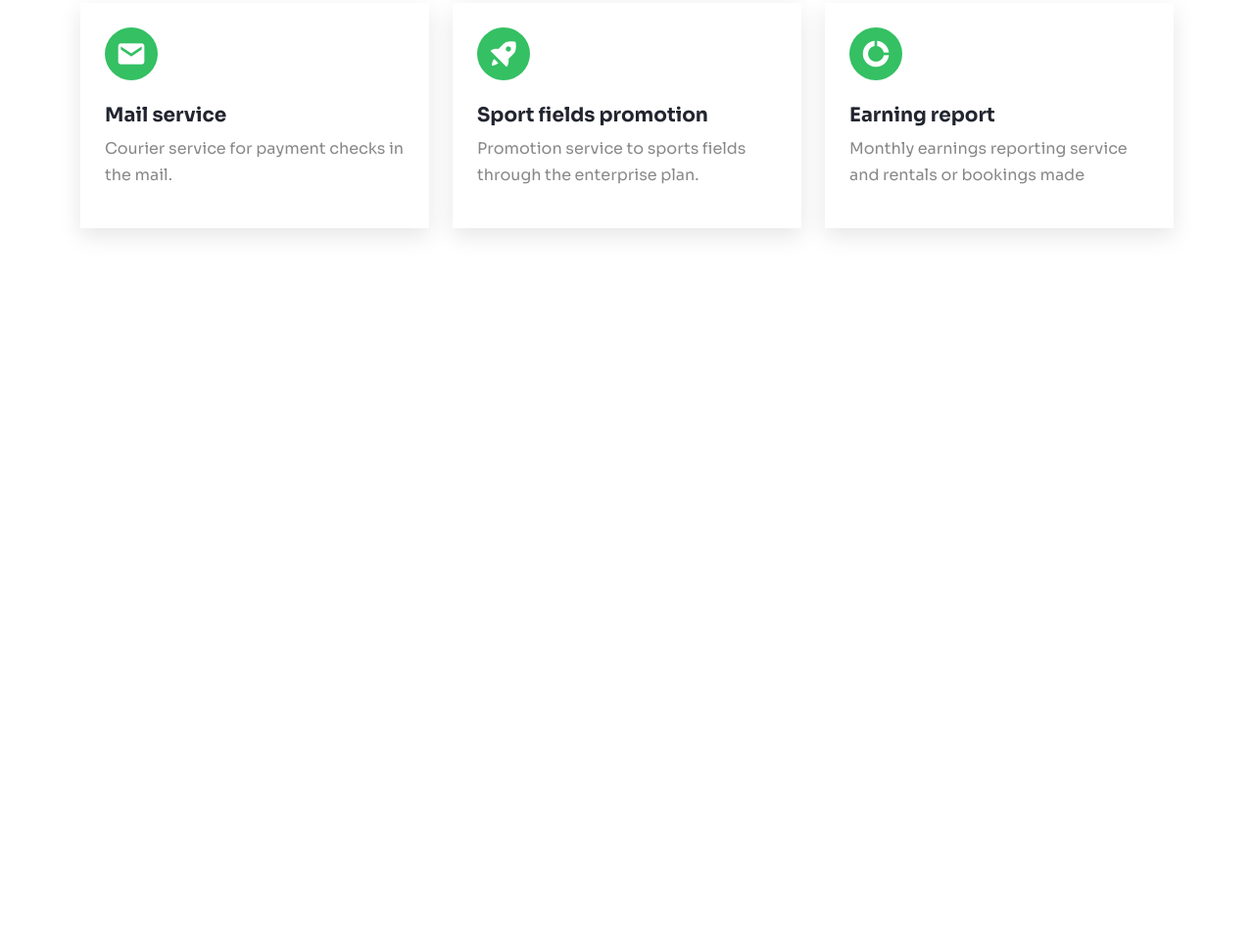
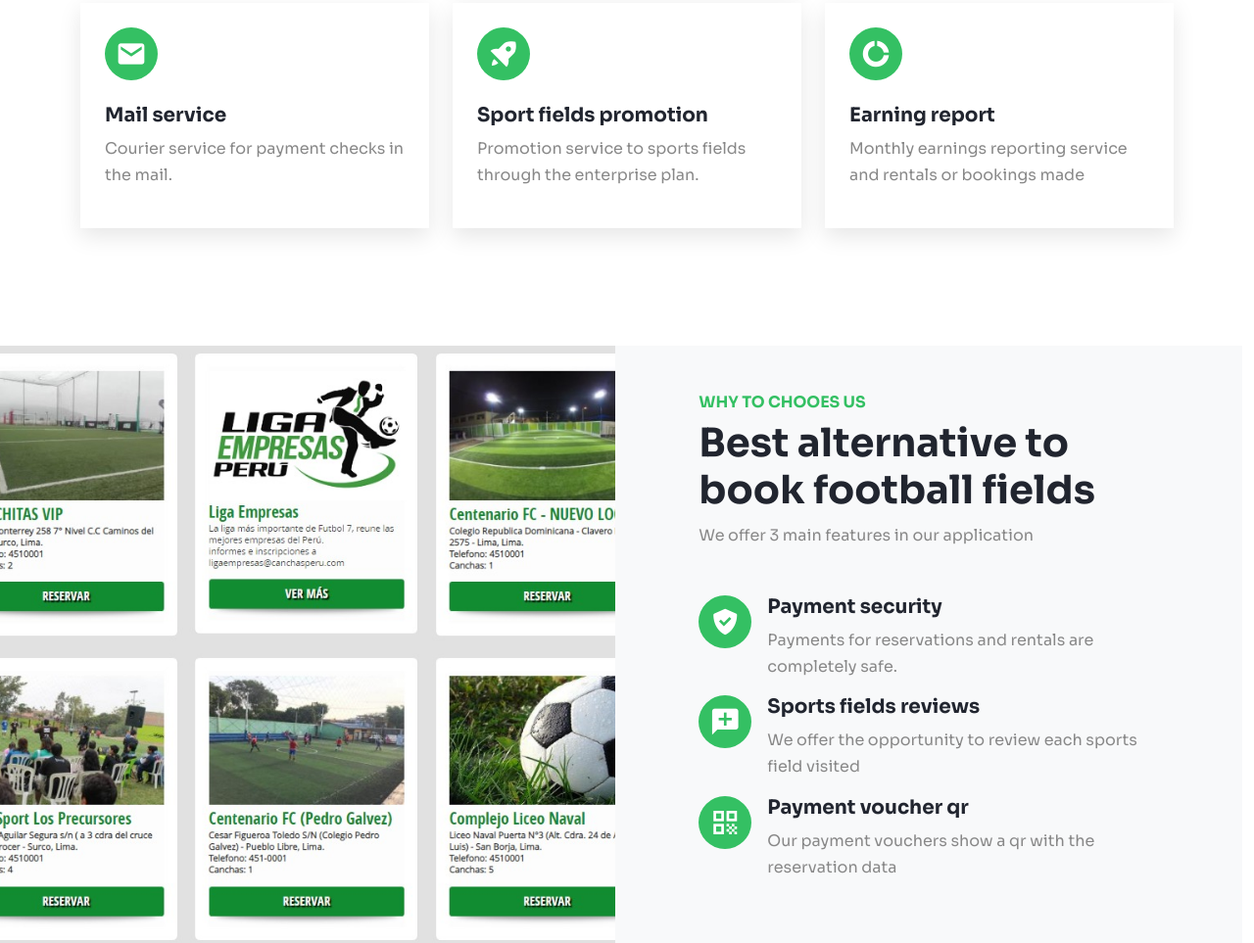
Before and after one commit to DiGol-OpenSource/Landing-Page-Open-Source, a plain HTML site: page index.html in a window 1280 px wide. Shown: the part 1488-2451 px from the top of the page at 98% size. Before the commit the page ends 1841 px from the top, so only its background shows below. Drawn offline with nearby package versions, Linux system fonts and the light colour scheme.

Commit message:
feat: section features

```diff
--- a/css/style.css
+++ b/css/style.css
@@ -130,3 +130,10 @@ section {
     opacity: 1;
     top: 0;
 }
+
+.col-img {
+    background-image: url(../img/app-fake.jpeg);
+    background-position: center;
+    background-size: cover;
+    min-height: 500px;
+}
--- a/index.html
+++ b/index.html
@@ -136,7 +136,51 @@
             </div>
     </section><!-- Services -->
 
+  <!-- Features -->
+  <section class="row w-100 py-0 bg-light" id="features">
+    <div class="col-lg-6 col-img"></div>
+    <div class="col-lg-6 py-5">
+        <div class="container">
+            <div class="row">
+                <div class="col-md-10 offset-md-1">
+                    <h6 class="text-primary">WHY TO CHOOES US</h6>
+                    <h1>Best alternative to book football fields</h1>
+                    <p>We offer 3 main features in our application</p>
 
+                    <div class="feature d-flex mt-5">
+                        <div class="iconbox me-3">
+                            <i class='bx bxs-check-shield'></i>
+                        </div>
+                        <div>
+                            <h5>Payment security</h5>
+                            <p>Payments for reservations and rentals are completely safe. </p>
+                        </div>
+                    </div>
+                    <div class="feature d-flex">
+                        <div class="iconbox me-3">
+                            <i class='bx bxs-comment-add'></i>
+                        </div>
+                        <div>
+                            <h5>Sports fields reviews</h5>
+                            <p>We offer the opportunity to review each sports field visited </p>
+                        </div>
+                    </div>
+                    <div class="feature d-flex">
+                        <div class="iconbox me-3">
+                            <i class='bx bx-qr'></i>
+                        </div>
+                        <div>
+                            <h5>Payment voucher qr</h5>
+                            <p>Our payment vouchers show a qr with the reservation data </p>
+                        </div>
+                    </div>
+
+                </div>
+            </div>
+        </div>
+    </div>
+</section>
+<!-- Features -->
 
 </body>
 </html>
```
